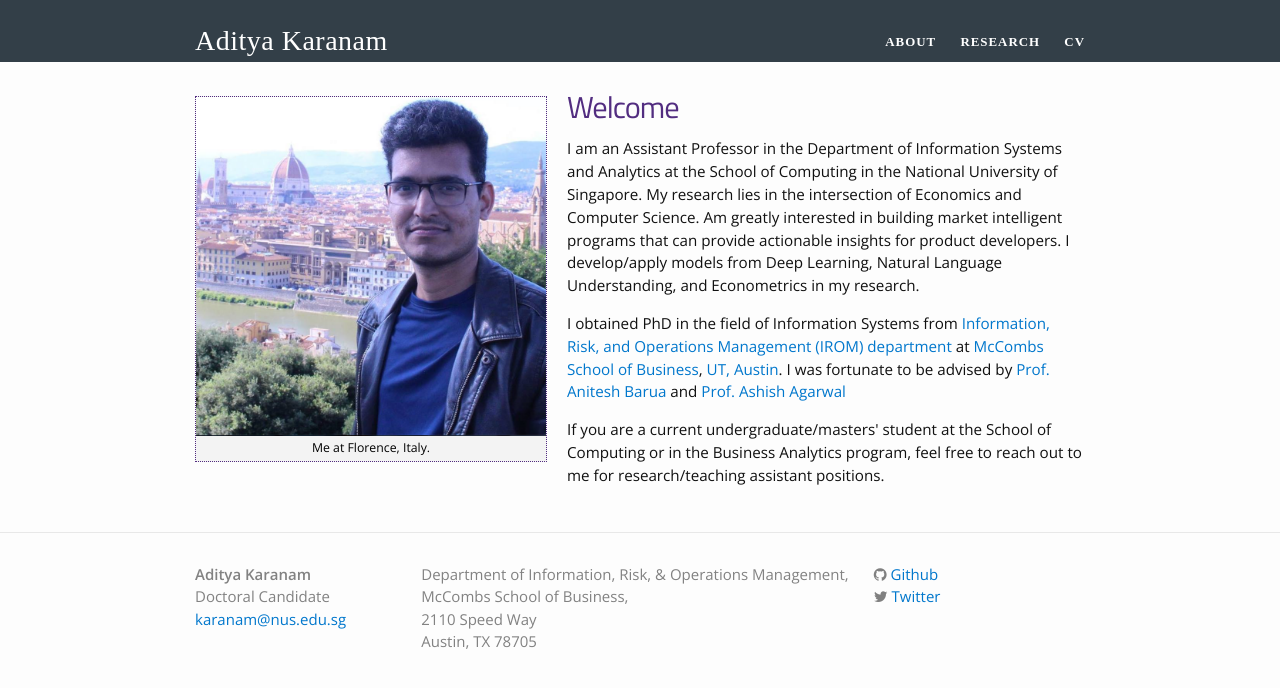
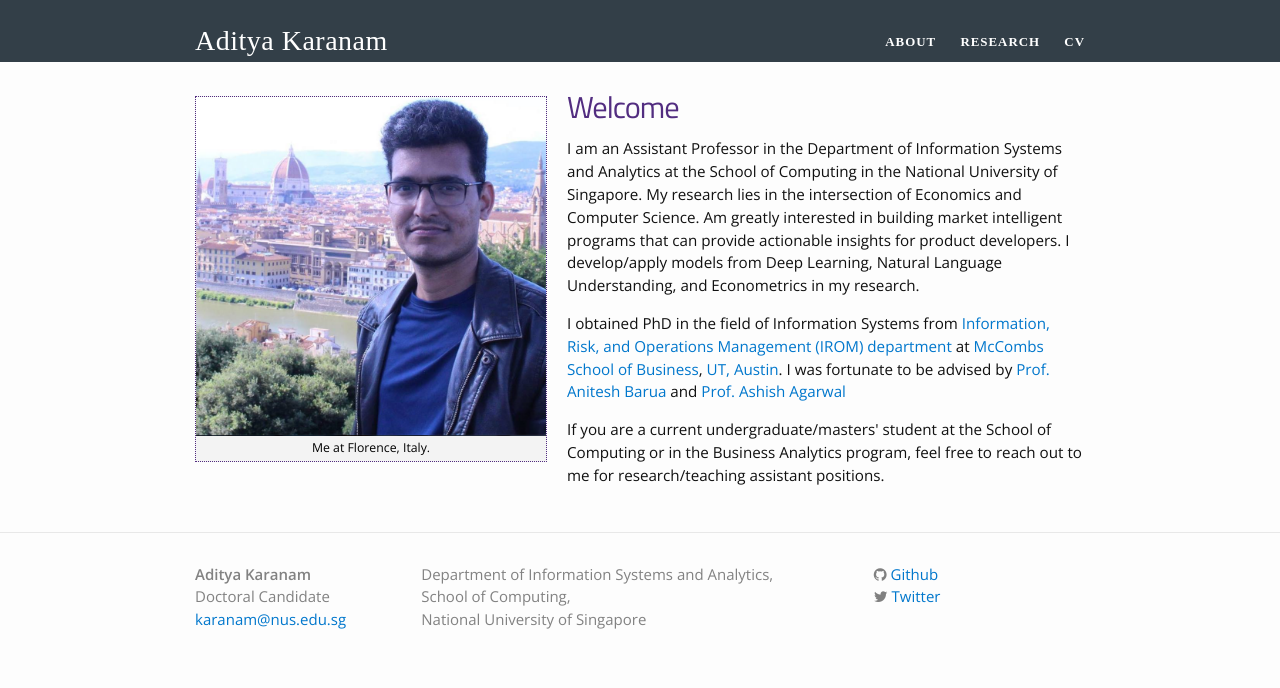
Before and after one commit to askaranam/askaranam.github.io, a Jekyll site: the page built from index.html, in a window 1280 px wide. Shown: the top 688 px of the page. Built offline with Jekyll 4.4.1, drawn with Linux system fonts in a browser that asks for light colours; nearby versions of some CDN libraries; some web fonts are replaced.

Commit message:
Update footer.html

```diff
--- a/_includes/footer.html
+++ b/_includes/footer.html
@@ -17,10 +17,9 @@
 
 
          <p class="text">
-		Department of Information, Risk, & Operations Management,<br />
-		McCombs School of Business, <br />
-    2110 Speed Way<br />
-		Austin, TX 78705</p> <!-- {{ site.description }} -->
+		Department of Information Systems and Analytics,<br />
+		School of Computing, <br />
+		National University of Singapore</p> <!-- {{ site.description }} -->
       </div>
 
       <div class="footer-col  footer-col-3">
```
